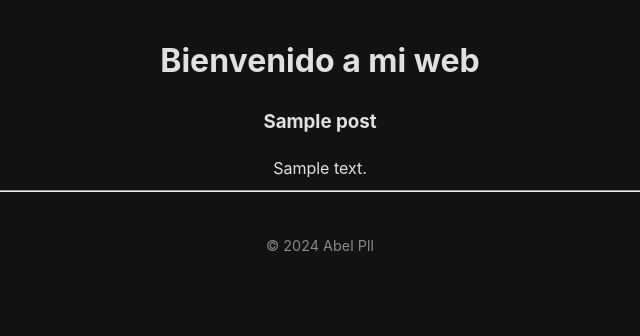
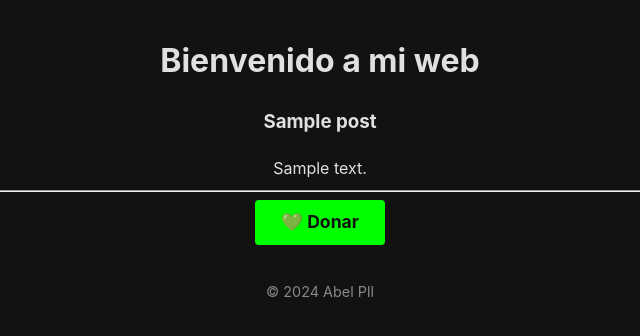
Before and after one commit to makinatetanos/miweb, a Flask app: template templates/index.html in a window 1280 px wide. Shown: the part 302-638 px from the top of the page, without its empty margins (320-960 px from the left). Run offline with Flask 3, Linux system fonts and the light colour scheme; the template is opened without the code that fills it: most values are stand-ins (such as "Sample title", 1, 10 or a date in 2020).

Commit message:
Subir todos los cambios recientes

```diff
--- a/templates/index.html
+++ b/templates/index.html
@@ -31,8 +31,12 @@
       <h3>{{ post.nombre }}</h3>
       <div>{{ post.contenido_html | safe }}</div>
       <hr>
+      <a href="https://donate.stripe.com/aFa4gr8a43LReAx0p7bbG03" style="display:inline-block;padding:0.5em 1.5em;background:#0f0;color:#111;font-weight:bold;border:none;border-radius:4px;text-decoration:none;font-size:1.1em;">
+        💚 Donar
+      </a>
     </article>
   {% endfor %}
+</section>
 </section>
 
     <footer>
```
